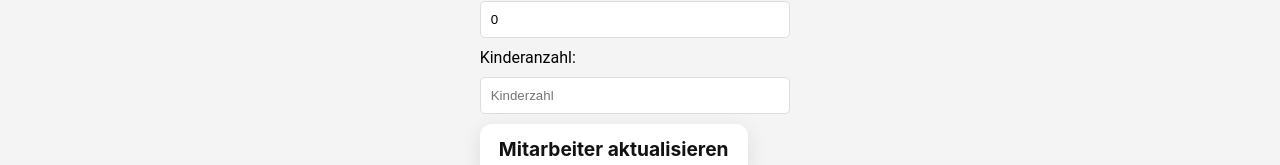
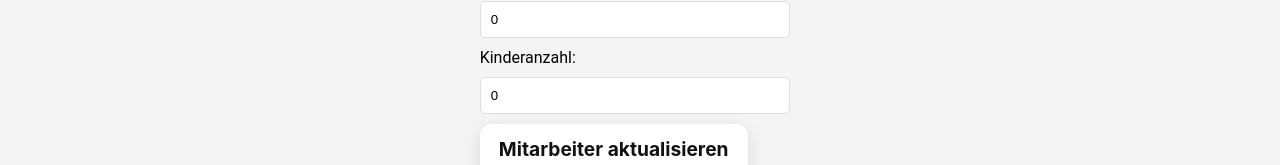
Before and after one commit to BigDipsey/Lohnabrechnung_IDPA, a React (Vite) app: page /mitarbeiterbearbeiten/1 in a window 1280 px wide. Shown: the part 476-641 px from the top of the page. Built offline with nearby package versions, Linux system fonts and the light colour scheme; no server answers.

Commit message:
Update MitarbeiterBearbeiten.jsx

```diff
--- a/src/components/MitarbeiterBearbeiten.jsx
+++ b/src/components/MitarbeiterBearbeiten.jsx
@@ -117,7 +117,7 @@ function MitarbeiterBearbeiten() {
         <input
           className="input-group"
           type="number"
-          value={mitarbeiterData.Kinderzahl}
+          value={mitarbeiterData.Kinderanzahl}
           onChange={(e) =>
             setMitarbeiterData({
               ...mitarbeiterData,
```
